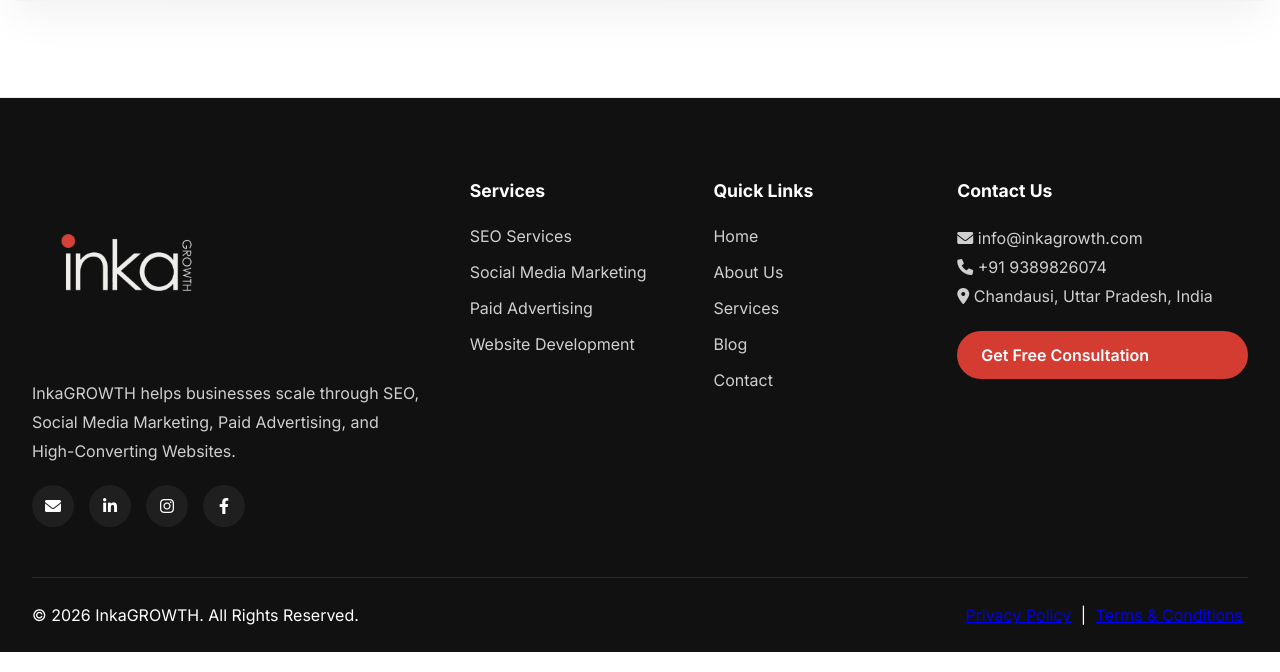
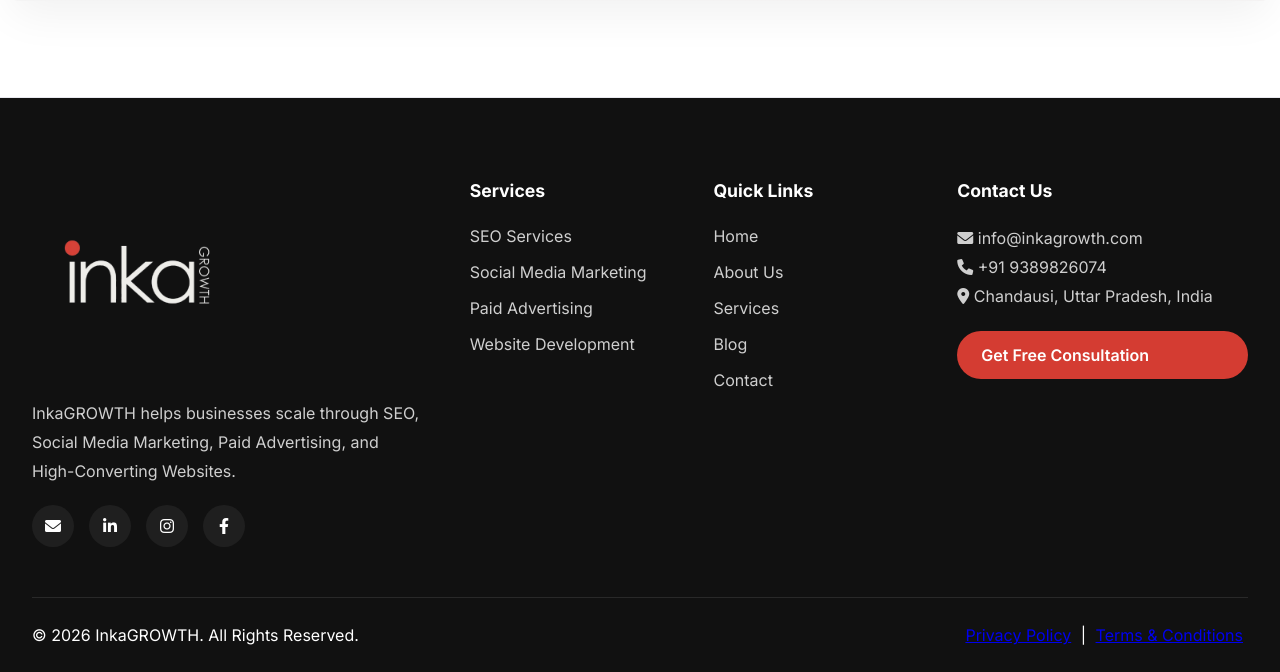
Before and after one commit to arpitvirus/inkagrowth, a Django app: page / in a window 1280 px wide. Shown: the part 4596-5268 px from the top of the page. Run offline with Django 5.2, Linux system fonts and the light colour scheme.

Commit message:
Fix favicon and logo schema

```diff
--- a/front/templates/index.html
+++ b/front/templates/index.html
@@ -1248,7 +1248,7 @@
                 <!-- Company -->
                 <div class="footer-column">
                     <img src="{% static 'img/logo2.png' %}" alt="InkaGROWTH Logo"
-                        style="width:180px;margin-bottom:15px;">
+                        style="width:200px;margin-bottom:15px;">
 
                     <p>
                         InkaGROWTH helps businesses scale through SEO,
```
